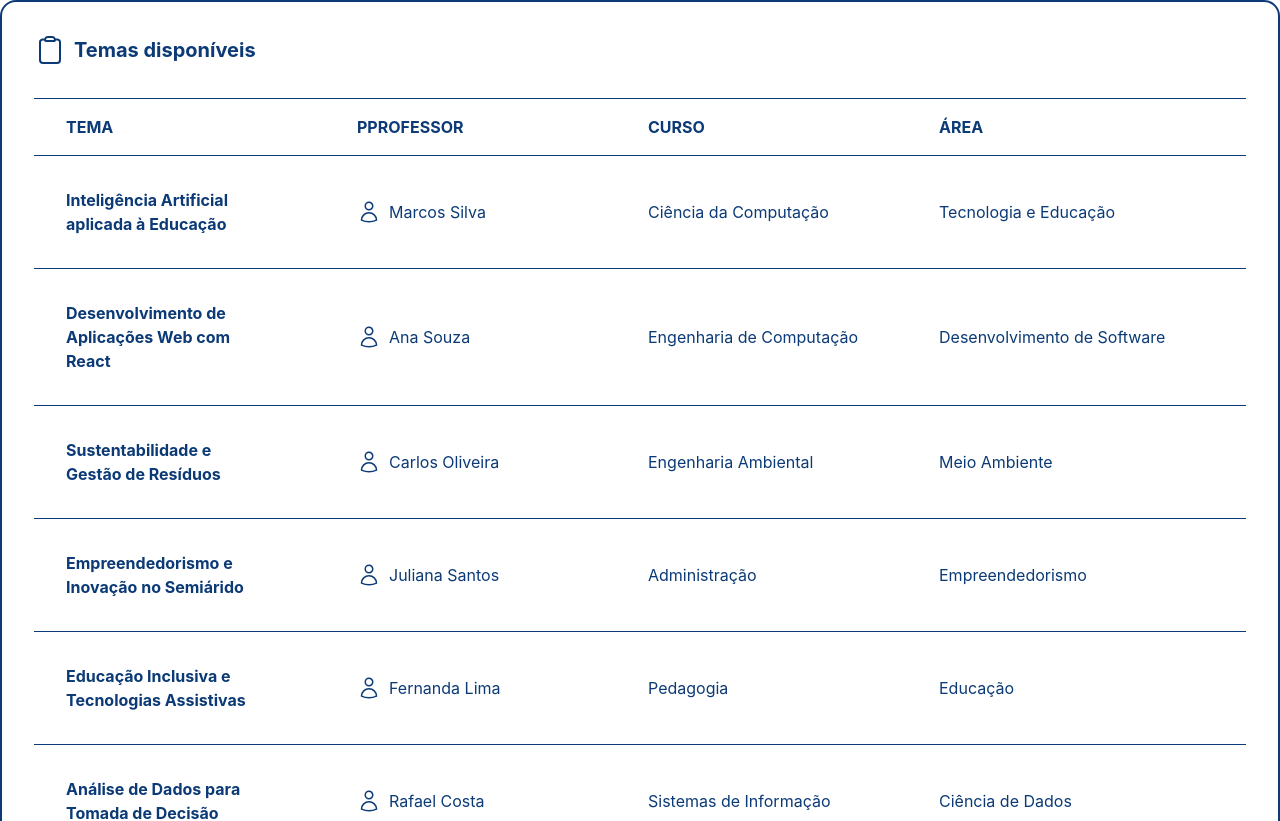
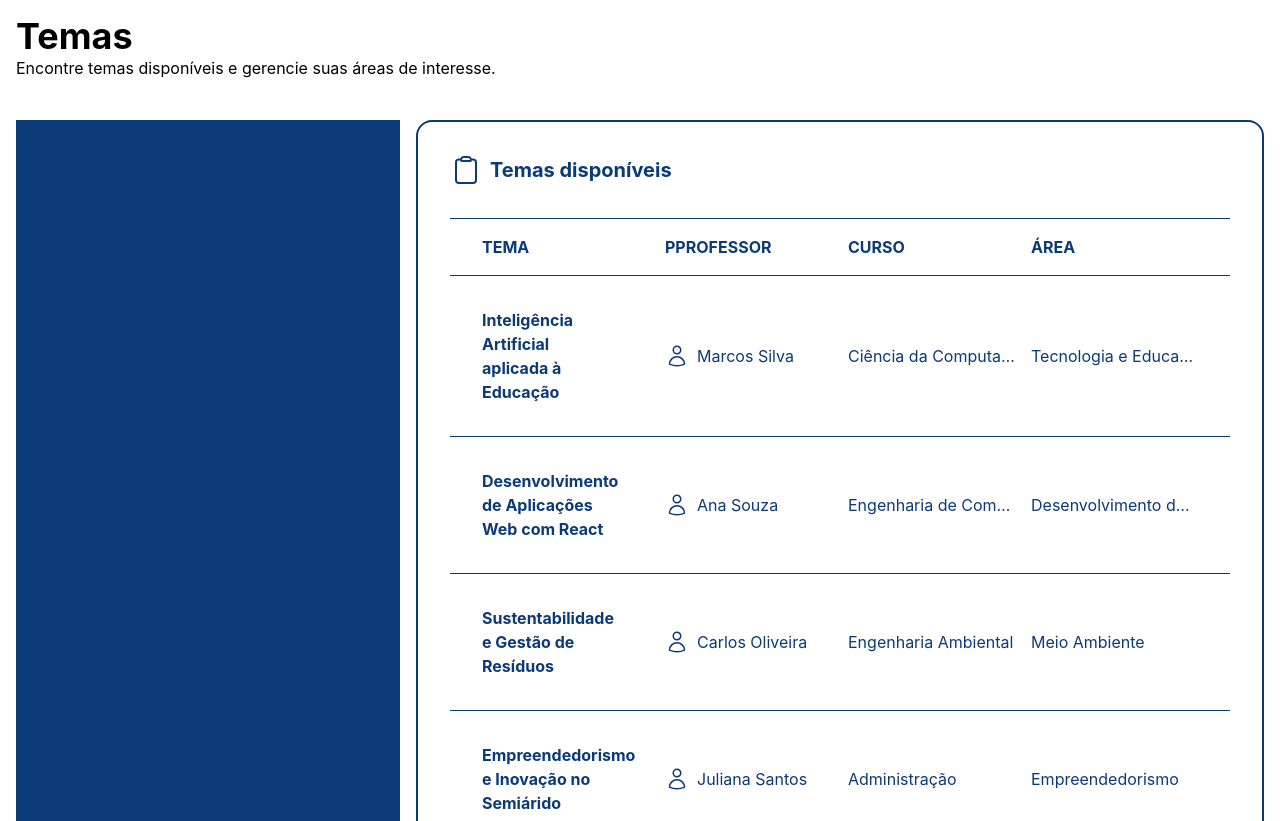
Before and after one commit to MarcioDzn/extensao2-frontend, a React (Vite) app in the folder extensao2-front/: page /teste in a window 1280 px wide. Shown: the top 821 px of the page. Built offline with nearby package versions, Linux system fonts and the light colour scheme.

Commit message:
feat: add TemaListPage page component

```diff
--- a/extensao2-front/src/App.tsx
+++ b/extensao2-front/src/App.tsx
@@ -1,14 +1,11 @@
 import './App.css'
-import TemaList from './componentes/cards/TemaList'
-import { temas } from './mocks/tema'
+import TemaListPage from './pages/TemaListPage'
 
 function App() {
 
   return (
     <>
-      <TemaList
-        temas={temas}
-      />
+      <TemaListPage />
     </>
   )
 }
--- a/extensao2-front/src/main.tsx
+++ b/extensao2-front/src/main.tsx
@@ -5,20 +5,23 @@ import { QueryClientProvider } from '@tanstack/react-query'
 
 import './index.css'
 import { queryClient } from './lib/QueryClient.ts'
-import { TemaCard } from './componentes/cards/TemaCard.tsx'
 import App from './App.tsx'
+import AppLayout from './layout/AppLayout.tsx'
 
 createRoot(document.getElementById('root')!).render(
   <StrictMode>
     <QueryClientProvider client={queryClient}>
       <BrowserRouter>
+
           <Routes>
+            <Route element={<AppLayout />}>
               <Route path="/" element={<Navigate to="/teste" replace />} />
 
               <Route
                 path="/teste"
                 element={<App />}
               />
+            </Route>
           </Routes>
       </BrowserRouter>
     </QueryClientProvider>
--- /dev/null
+++ b/extensao2-front/src/pages/TemaListPage.tsx
@@ -0,0 +1,38 @@
+import TemaList from "../componentes/cards/TemaList";
+import { temas } from "../mocks/tema";
+
+export default function TemaListPage() {
+    return (
+        <main>
+            <div className="flex flex-col gap-4">
+                <section>
+                    <h1 className="text-4xl font-bold">Temas</h1>
+                    <span>Encontre temas disponíveis e gerencie suas áreas de interesse.</span>
+                </section>
+
+                <div className="flex flex-col">
+                    <div className="flex w-full">
+                        <input type="text" />
+                    </div>
+
+                    <div className="flex gap-4">
+                        <section>
+                            <div className="w-96 h-full bg-primary">
+
+                            </div>
+                        </section>
+                        <section>
+                            <div>
+                                <TemaList
+                                    temas={temas}
+                                />
+                            </div>
+                        </section>
+                    </div>
+
+                </div>
+            </div>
+
+        </main>
+    )
+}
```
Lines whose indentation alone changed are shown as unchanged.
